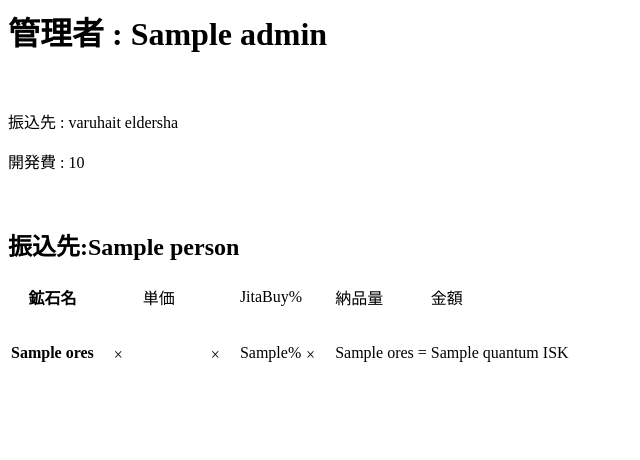
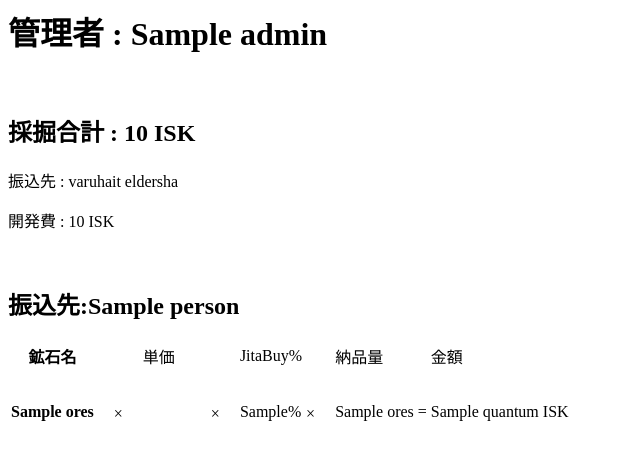
Before and after one commit to varuhait/mining_web, a Django app: template calculater/templates/calculate_result.html in a window 1280 px wide. Shown: the top 460 px of the page, without its empty margins (0-640 px from the left). Run offline with Django 3.2, Linux system fonts and the light colour scheme; the template is opened without the code that fills it: most values are stand-ins (such as "Sample title", 1, 10 or a date in 2020).

Commit message:
dev_fee bug check

```diff
--- a/calculater/templates/calculate_result.html
+++ b/calculater/templates/calculate_result.html
@@ -2,8 +2,9 @@
 
 <body>
   <h1>管理者 : {{admin}}</h1><br>
-  <p>振込先 : varuhait eldersha<p>
-  <p>開発費 : {{dev_fee}} <p><br>
+  <h2>採掘合計 : {{total}} ISK</h2>
+  <p>振込先 : varuhait eldersha</p>
+  <p>開発費 : {{dev_fee}} ISK</p><br>
   {% for person, quantum in datas.items %}
         <h2>振込先:{{person}}</h2>
         <table>
```
